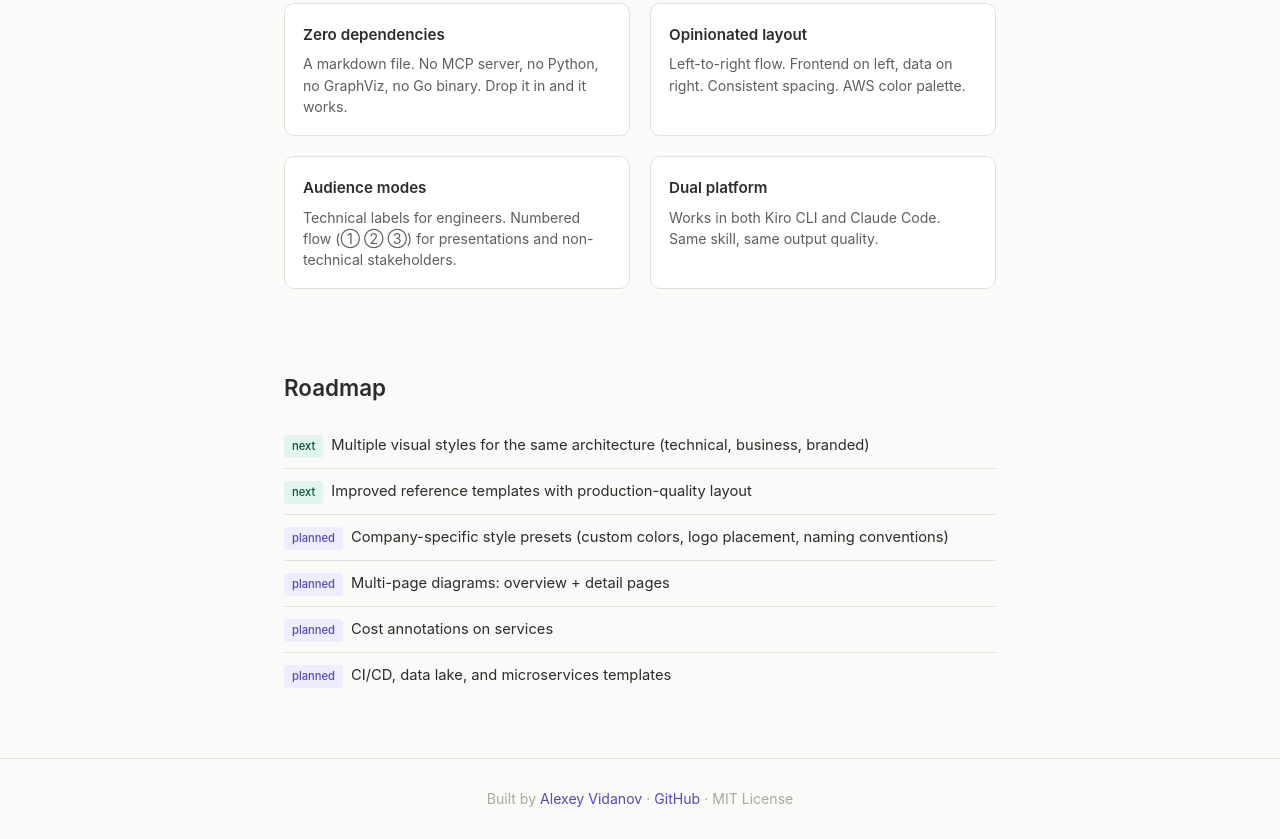
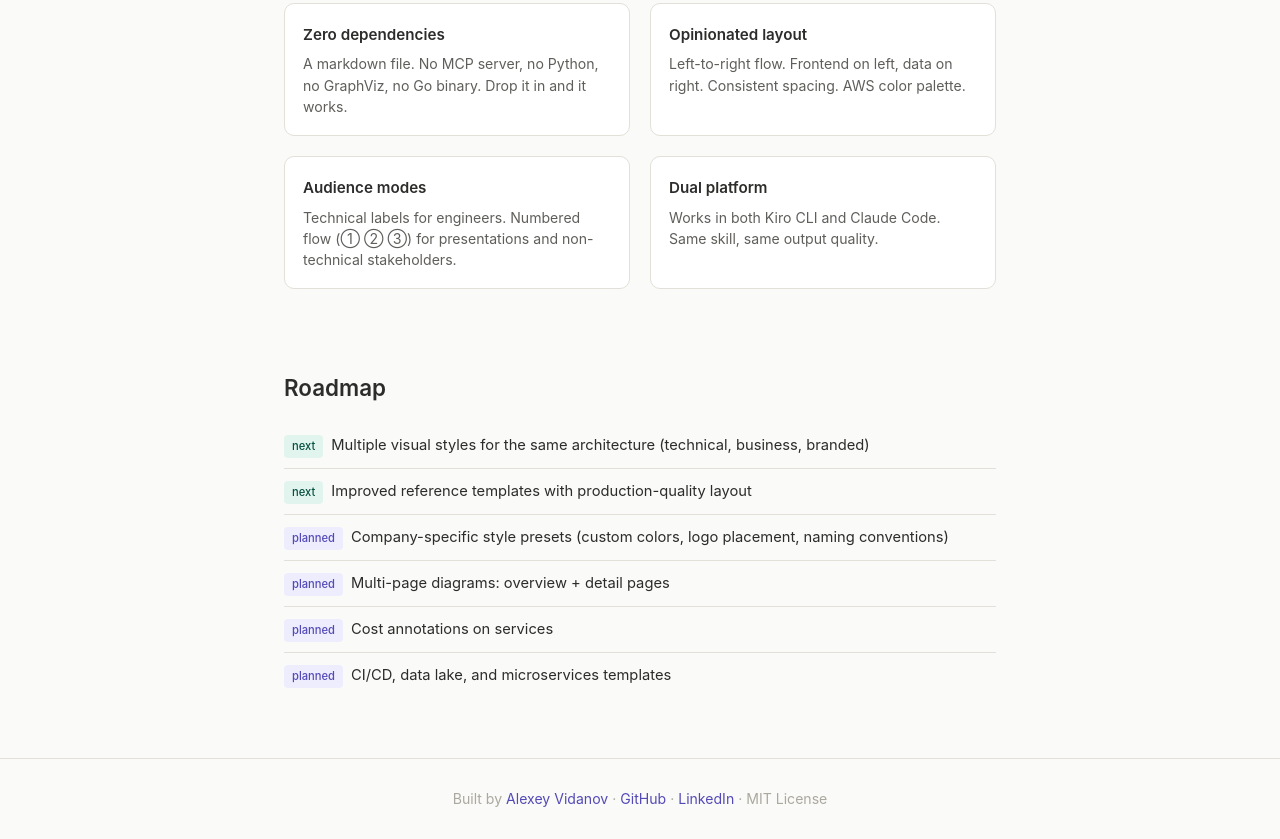
Before and after one commit to vidanov/aws-architecture-diagram-skill, a plain HTML site: page docs/index.html in a window 1280 px wide. Shown: the part 2324-3163 px from the top of the page. Drawn offline with Linux system fonts and the light colour scheme.

Commit message:
Add website badge to README, LinkedIn link to website footer

```diff
--- a/docs/index.html
+++ b/docs/index.html
@@ -391,6 +391,7 @@
     <div class="container">
         Built by <a href="https://github.com/vidanov">Alexey Vidanov</a> ·
         <a href="https://github.com/vidanov/aws-architecture-diagram-skill">GitHub</a> ·
+        <a href="https://www.linkedin.com/in/interweb/">LinkedIn</a> ·
         MIT License
     </div>
 </footer>
```
Also changed, not shown: 1 other file.
